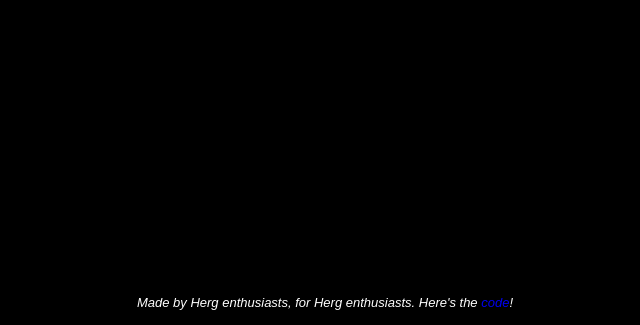
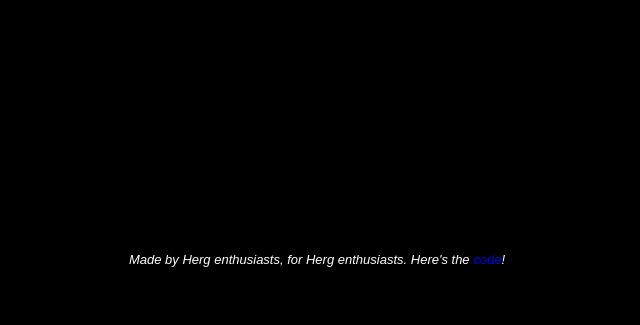
Before and after one commit to alexantoniomoran/hows-herg, a Django app: template website/head/api/templates/main_page.html in a window 1280 px wide. Shown: the part 475-800 px from the top of the page, without its empty margins (323-963 px from the left). Run offline with Django 3.2, Linux system fonts and the light colour scheme; the template is opened without the code that fills it, so the values that code supplies are empty; parts of the project's set-up code (start-up, migrations or seed data) failed here and were passed over.

Commit message:
Update footer

```diff
--- a/website/head/api/templates/main_page.html
+++ b/website/head/api/templates/main_page.html
@@ -42,7 +42,7 @@
                 padding-bottom: 35px;
             }
             .footer {
-                position: absolute;
+                position: relative;
                 bottom: 0;
                 width: 100%;
                 height: 20px;
@@ -51,8 +51,8 @@
                 font-size: small;
                 font-family: sans-serif;
                 font-style: italic;
-                padding-bottom: 10px;
-                z-index: -1;
+                padding-top: 20%;
+                padding-bottom: 5px;
             }
         </style>
     </head>
--- a/website/head/settings.py
+++ b/website/head/settings.py
@@ -25,7 +25,7 @@
 # SECURITY WARNING: don't run with debug turned on in production!
 DEBUG = False
 
-ALLOWED_HOSTS = ["howshergfeeling.herokuapp.com"]
+ALLOWED_HOSTS = ["howshergfeeling.herokuapp.com", "www.howshergfeeling.com", "howshergfeeling.com"]
 
 # Application definition
 
```
Also changed, not shown: website/db.sqlite3, 1 other file.
